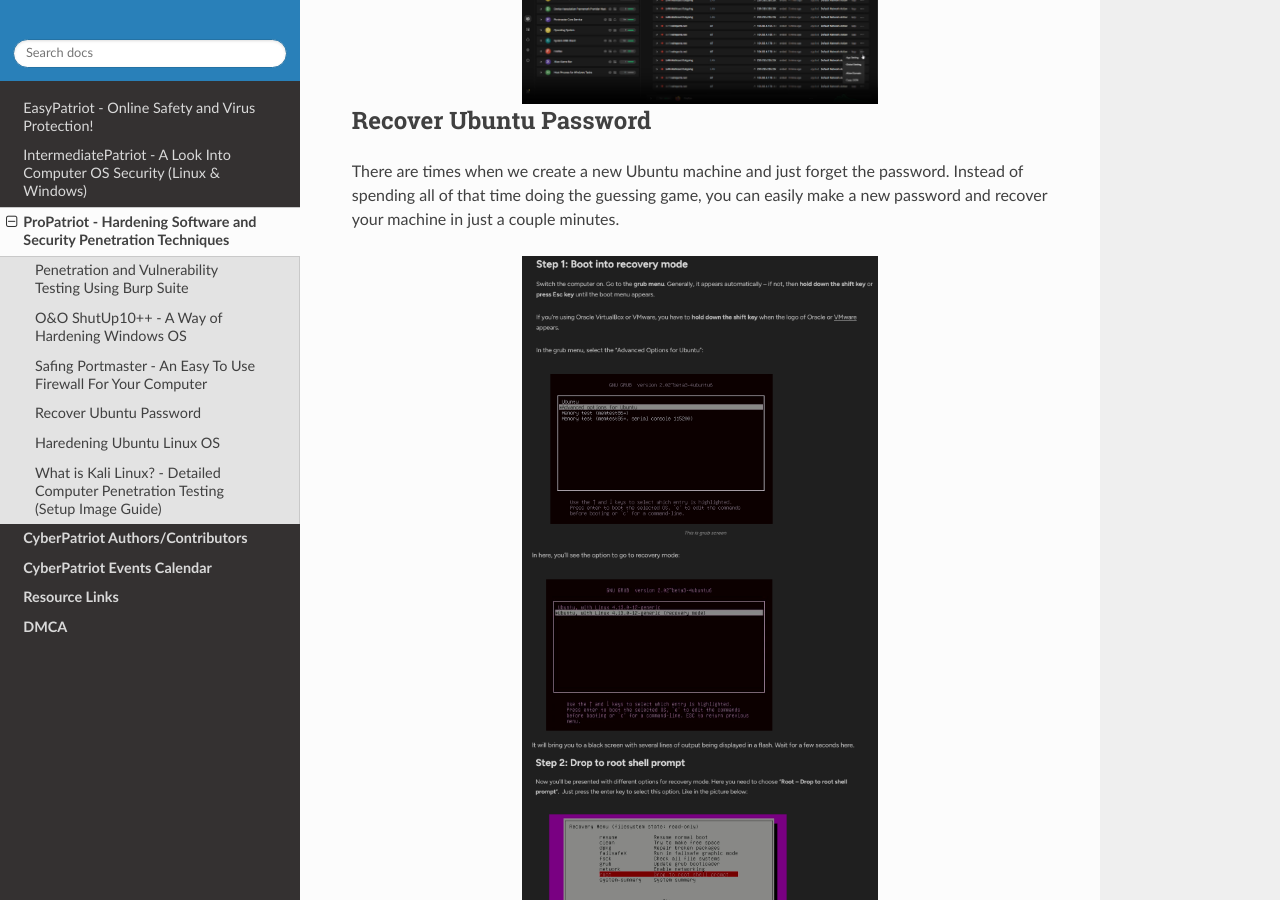
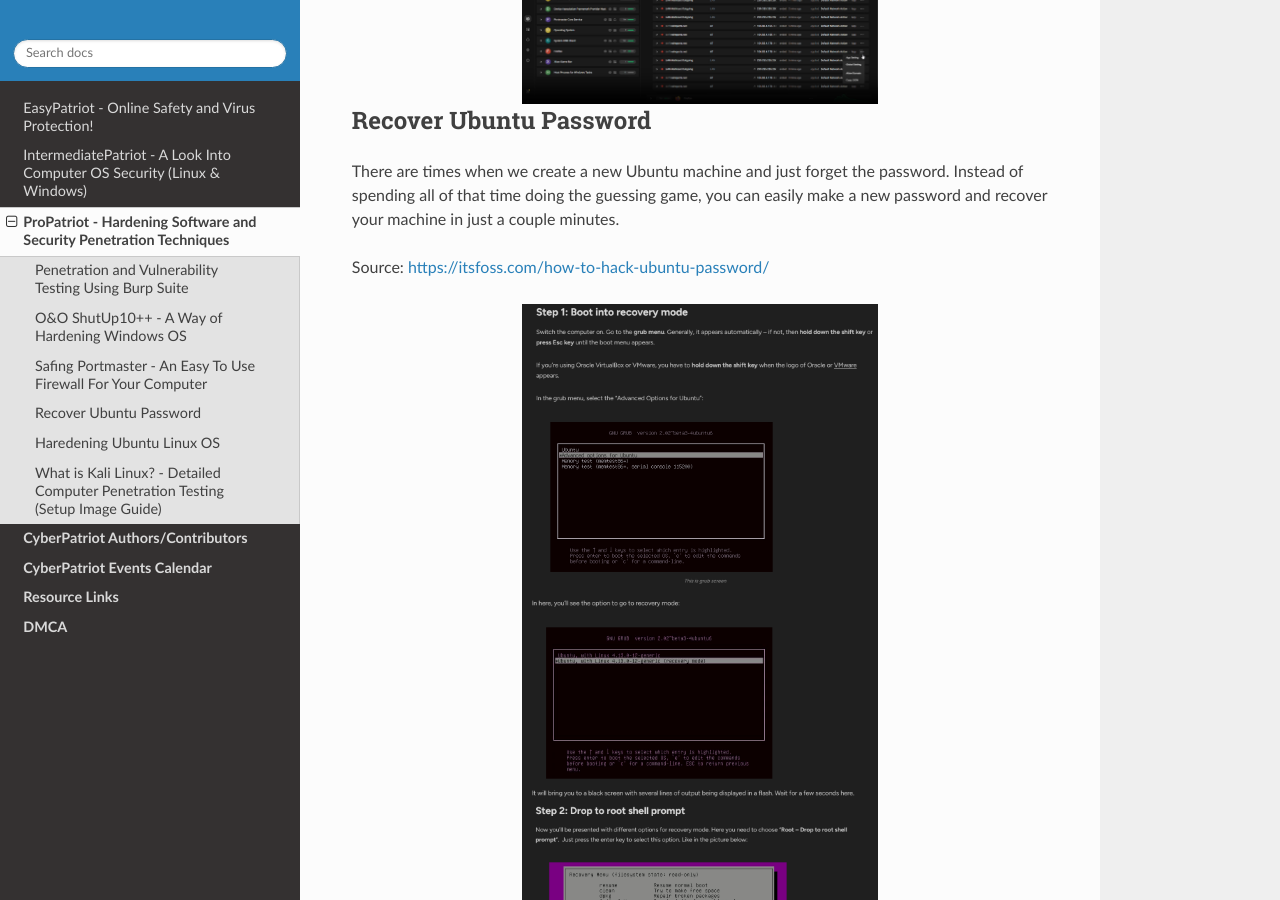
Before and after one commit to natt96z/cybersac, a Sphinx documentation site: the page built from docs/source/HardExpertCyberSAC.rst, in a window 1280 px wide and 900 px high, scrolled down 2125 px. Built offline with Sphinx 7.4.7 and the Read the Docs theme 2.0.0, drawn with Linux system fonts in a browser that asks for light colours; pages that are not in the unit, such as notebooks, are missing from menus; some of the changed lines change nothing that is shown.

Commit message:
Update HardExpertCyberSAC.rst

```diff
--- a/docs/source/HardExpertCyberSAC.rst
+++ b/docs/source/HardExpertCyberSAC.rst
@@ -53,6 +53,8 @@
 Recover Ubuntu Password
 ~~~~~~~~~~~~~~~~~~~~~~~~~~~~~~~~~~~~~~~~~~~~~~~~~~~~~~~~~~~~~~
 There are times when we create a new Ubuntu machine and just forget the password. Instead of spending all of that time doing the guessing game, you can easily make a new password and recover your machine in just a couple minutes.
+
+Source: https://itsfoss.com/how-to-hack-ubuntu-password/
 
 .. image:: https://github.com/natt96z/cybersac/blob/main/docs/img/Capture.PNG?raw=true
    :width: 51%
```
